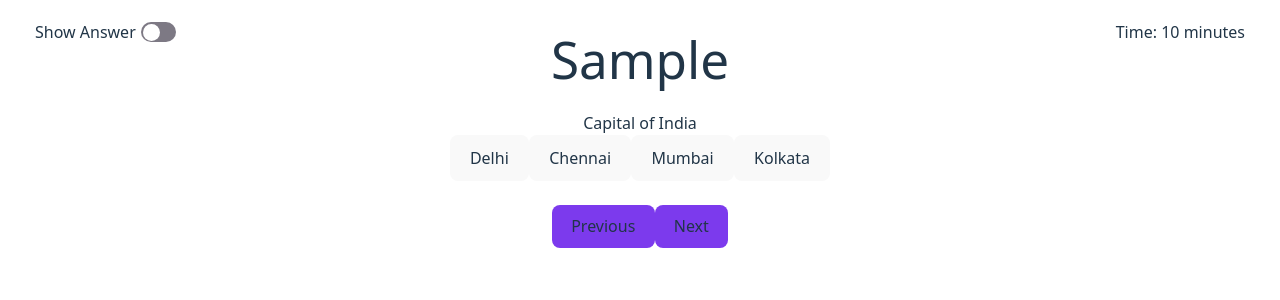
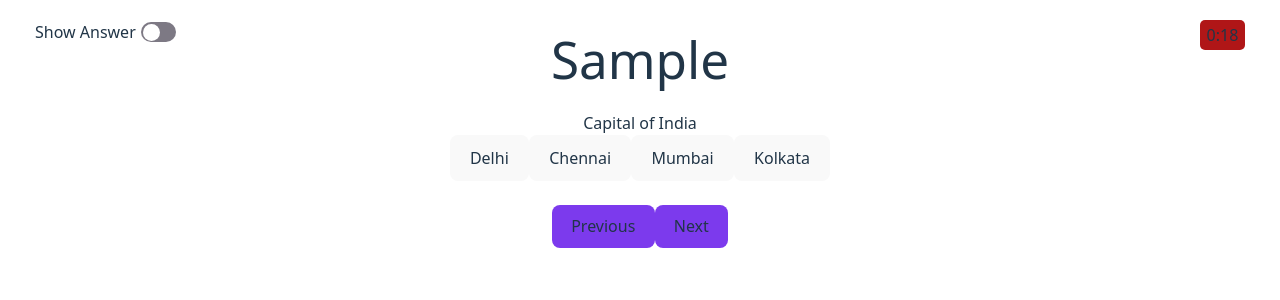
Before and after one commit to SaasyKumar/quiz_app, a React (Vite) app: page / in a window 1280 px wide. Both pictures are taken after a click on the button "Load Sample". Shown: the top 300 px of the page. Built offline with nearby package versions, Linux system fonts and the light colour scheme.

Commit message:
added timer component and module styling for multiverse component

```diff
--- a/multiverse/components/timer.tsx
+++ b/multiverse/components/timer.tsx
@@ -0,0 +1,29 @@
+import { useState } from "react";
+import styles from "../style/timer.module.css";
+function Timer(props: { timeInSeconds: number; onTimeOut?: Function }) {
+  let [counter, setCounter] = useState(0);
+  let currentTime = props.timeInSeconds - counter;
+  let seconds = currentTime % 60;
+  let minutes = Math.floor(currentTime / 60);
+  let hours = Math.floor(currentTime / 3600);
+  function incrementCounter() {
+    setCounter(++counter);
+  }
+  if (counter !== props.timeInSeconds) {
+    setTimeout(incrementCounter, 1000);
+  } else {
+    props.onTimeOut && props.onTimeOut();
+  }
+  return (
+    <div
+      className={styles.timer}
+      data-ticking={props.timeInSeconds - counter <= 60}
+    >
+      <span>
+        {hours ? hours + ":" : ""}
+        {minutes}:{String(seconds).padStart(2, "0")}
+      </span>
+    </div>
+  );
+}
+export default Timer;
--- a/multiverse/components/toggle.tsx
+++ b/multiverse/components/toggle.tsx
@@ -1,5 +1,5 @@
 import { useState } from "react";
-import "../style/toggle.css";
+import styles from "../style/toggle.module.css";
 import KeyboardEventUtils from "../utils/keyEvent.ts";
 function Toggle(props: { content: string; onToggle: Function }) {
   let [isChecked, setCheckedState] = useState(false);
@@ -14,19 +14,19 @@ function Toggle(props: { content: string; onToggle: Function }) {
   }
   return (
     <div
-      className="toggle-holder"
+      className={styles.toggle_holder}
       onClick={handleToggle}
       onKeyDown={handleKeyDown}
     >
       <label style={{ cursor: "pointer" }}>{props.content}</label>
-      <div className="toggle" data-checked={isChecked} tabIndex={0}>
+      <div className={styles.toggle} data-checked={isChecked} tabIndex={0}>
         <input
           type="checkbox"
           id="toggle"
           checked={isChecked}
           style={{ display: "none" }}
         ></input>
-        <div className="toggle-indicator"></div>
+        <div className={styles.toggle_indicator}></div>
       </div>
     </div>
   );
--- /dev/null
+++ b/multiverse/style/timer.module.css
@@ -0,0 +1,13 @@
+.timer {
+  background-color: #108e47;
+  border-radius: 5px;
+  height: 30px;
+  min-width: 45px;
+  display: flex;
+  align-items: center;
+  justify-content: center;
+  font-weight: 400;
+}
+.timer[data-ticking="true"] {
+  background-color: #b01617;
+}
--- a/multiverse/style/toggle.css
+++ b/multiverse/style/toggle.module.css
@@ -1,4 +1,4 @@
-.toggle-holder {
+.toggle_holder {
   --bg-on-select-colorcode: 124, 58, 237;
   --bg-on-select-color: rgb(var(--bg-on-select-colorcode));
   --bg-initial-colorcode: 125, 121, 132;
@@ -22,7 +22,7 @@
 .toggle[data-checked="true"] {
   background-color: var(--bg-on-select-color);
 }
-.toggle-indicator {
+.toggle_indicator {
   position: relative;
   left: 2px;
   background-color: white;
@@ -31,6 +31,6 @@
   border-radius: 100%;
   transition: left 0.3s ease;
 }
-.toggle[data-checked="true"] .toggle-indicator {
+.toggle[data-checked="true"] .toggle_indicator {
   left: 16px;
 }
--- a/multiverse/utils/checkAnswer.ts
+++ b/multiverse/utils/checkAnswer.ts
@@ -8,7 +8,9 @@ export function validateAnswerFromButton(
     return true;
   } else if (answerButton.id == expectedAnswer) {
     return true;
-  } else if (validAnswerOptions[Number(answerButton.id)] == expectedAnswer.toUpperCase()) {
+  } else if (
+    validAnswerOptions[Number(answerButton.id)] == expectedAnswer.toUpperCase()
+  ) {
     return true;
   }
   return false;
--- a/multiverse/utils/keyEvent.ts
+++ b/multiverse/utils/keyEvent.ts
@@ -6,11 +6,7 @@ let KeyboardEventUtils = {
   isEnterKey: isEnterKey,
 };
 
-function checkKey(
-  event: React.KeyboardEvent,
-  key: string,
-  modifiers: boolean,
-) {
+function checkKey(event: React.KeyboardEvent, key: string, modifiers: boolean) {
   if (event.key == key) {
     if (modifiers) {
       if (
--- a/sample/qn.json
+++ b/sample/qn.json
@@ -1,5 +1,4 @@
 {
-  "Time": "10000",
   "Title": "Sample",
   "topic": "Social",
   "Questions": [
--- a/src/components/quizz.tsx
+++ b/src/components/quizz.tsx
@@ -1,15 +1,15 @@
 import { useState } from "react";
-import convertTime from "../../multiverse/utils/convert.ts";
 import Toggle from "../../multiverse/components/toggle.tsx";
+import Timer from "../../multiverse/components/timer.tsx";
 import Question from "./question.tsx";
 
 function Quizz(props: {
   Questions: Array<any>;
-  Title?: string;
-  Time?: string;
+  Title?: string | "";
+  Time?: string | "";
+  TimePerQuestion?: number | 10;
 }) {
   let title = props.Title;
-  let timer = convertTime(props.Time || "");
   let questions = props.Questions;
   let [currentIndex, setCurrentIndex] = useState(0);
   let [currentQn, setCurrentQn] = useState(questions[currentIndex]);
@@ -32,7 +32,15 @@ function Quizz(props: {
         </div>
         <h1>{title}</h1>
         <br></br>
-        <div className="timer">Time: {timer.fullMinutes()} minutes</div>
+        <div className="timer">
+          <Timer
+            timeInSeconds={
+              props.Time
+                ? Number(props.Time)
+                : questions.length * (props.TimePerQuestion || 10)
+            }
+          />
+        </div>
         <Question
           Question={currentQn.Question}
           Options={currentQn.Options}
```
Also changed, not shown: multiverse/README.md, multiverse/style/timer.css (deleted), multiverse/utils/extractQn.ts (line endings or trailing spaces).
